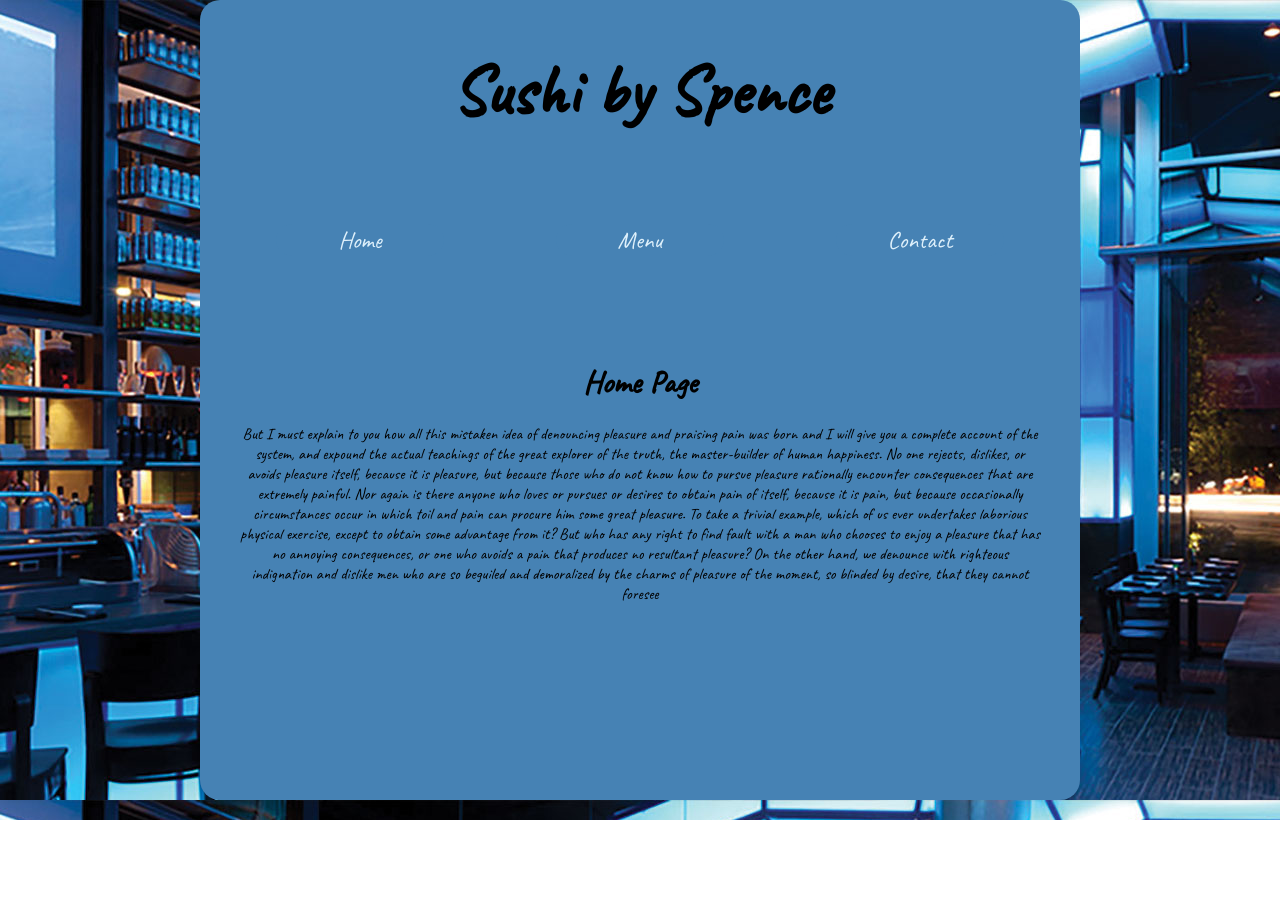
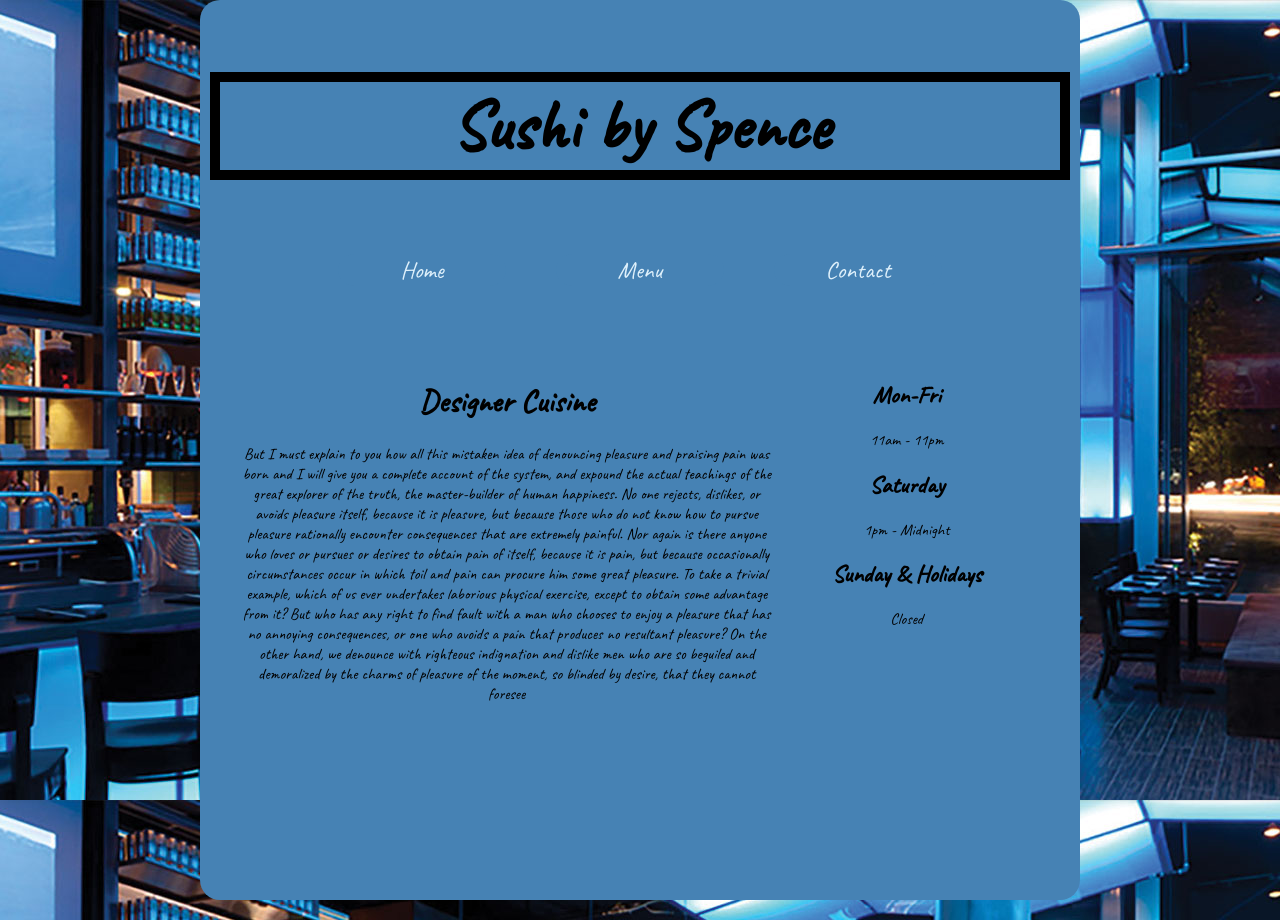
Before and after one commit to cdubspence/restaurantPage, a website with bundled scripts: page dist/index.html in a window 1280 px wide. Before the commit the page ends 820 px from the top, so only its background shows below. Built offline with nearby package versions, Linux system fonts and the light colour scheme.

Commit message:
homepage stule updates

```diff
--- a/src/modules/contact.js
+++ b/src/modules/contact.js
@@ -11,7 +11,7 @@ export function loadContactPage() {
         <label for='nameInput'>Name</label>
     </div>
     <input type='email' placeholder='Email'>
-    Comments: <input type='textarea'>
+    Comments: <textarea placeholder='Tell us about your experience...'></textarea>
     <button>Submit</button>
     </form>`
 
--- a/src/modules/home.js
+++ b/src/modules/home.js
@@ -10,7 +10,7 @@ export function loadHomePage() {
     const home = document.createElement('div');
     home.className = 'home';
     home.innerHTML = `
-    <h1 class='title'>Home Page</h1>
+    <div class='homeInfo'><h1 class='title'>Designer Cuisine</h1>
     <p>But I must explain to you how all this mistaken idea of denouncing
     pleasure and praising pain was born and I will give you a complete account
     of the system, and expound the actual teachings of the great explorer of the
@@ -27,7 +27,15 @@ export function loadHomePage() {
     pain that produces no resultant pleasure? On the other hand, we denounce
     with righteous indignation and dislike men who are so beguiled and
     demoralized by the charms of pleasure of the moment, so blinded by desire,
-    that they cannot foresee</p>`
+    that they cannot foresee</p></div>
+    <div class='homeHours'>
+        <h2>Mon-Fri</h2>
+        <p>11am - 11pm</p>
+        <h2>Saturday</h2>
+        <p>1pm - Midnight</p>
+        <h2>Sunday & Holidays</h2>
+        <p>Closed</p>
+    </div>`
 
     content.appendChild(home);
 
--- a/src/styles.css
+++ b/src/styles.css
@@ -7,7 +7,7 @@ body {
 #content {
     margin: 0 200px 20px 200px;
     background-color: steelblue;
-    height: 100vh;
+    height: 100%;
     display: grid;
     grid-template-columns: repeat(3, 1fr);
     grid-template-rows: repeat(5, 1fr);
@@ -19,7 +19,8 @@ body {
     grid-column: 1 / 4;
     text-align: center;
     font-size: 70px;
-    margin-bottom: 0;
+    margin: auto 10px 0 10px;
+    border: 10px solid black;
 
 }
 
@@ -29,13 +30,10 @@ body {
     grid-column: 1 / 4;
     grid-row: 2;
     display: flex;
-    justify-content: right;
+    justify-content: center;
+    gap: 50px;
     align-items: center;
 
-}
-
-.header > h1 {
-    margin-right: 100px;
 }
 
 .navButtons {
@@ -47,7 +45,7 @@ body {
     grid-row: 2;
     grid-column: 3;
     width: 20%;
-    margin: auto;
+    margin-top: 0 auto 0 auto;
     font-family: 'Caveat';
 }
 
@@ -62,6 +60,20 @@ body {
     grid-column: 1 / 4;
     grid-row: 3 / 5;
     margin: auto 40px auto 40px;
+    display: grid;
+    grid-template-columns: repeat(3, 1fr);
+    grid-template-rows: repeat(3, 1fr);
+
+}
+
+.homeInfo {
+    grid-column: 1 / 3;
+    grid-row: 1 / 4;
+}
+
+.homeHours {
+    grid-column: 3;
+    grid-row: 1 / 4;
 }
 
 img {
@@ -86,6 +98,15 @@ form > input {
     margin-bottom: 10px;
 }
 
+textarea {
+    width: 300px;
+    height: 150px;
+}
+
+textarea:focus::placeholder {
+    color: transparent;
+}
+
 .formFld {
     position: relative;
 }
```
Also changed, not shown: dist/main.js.
